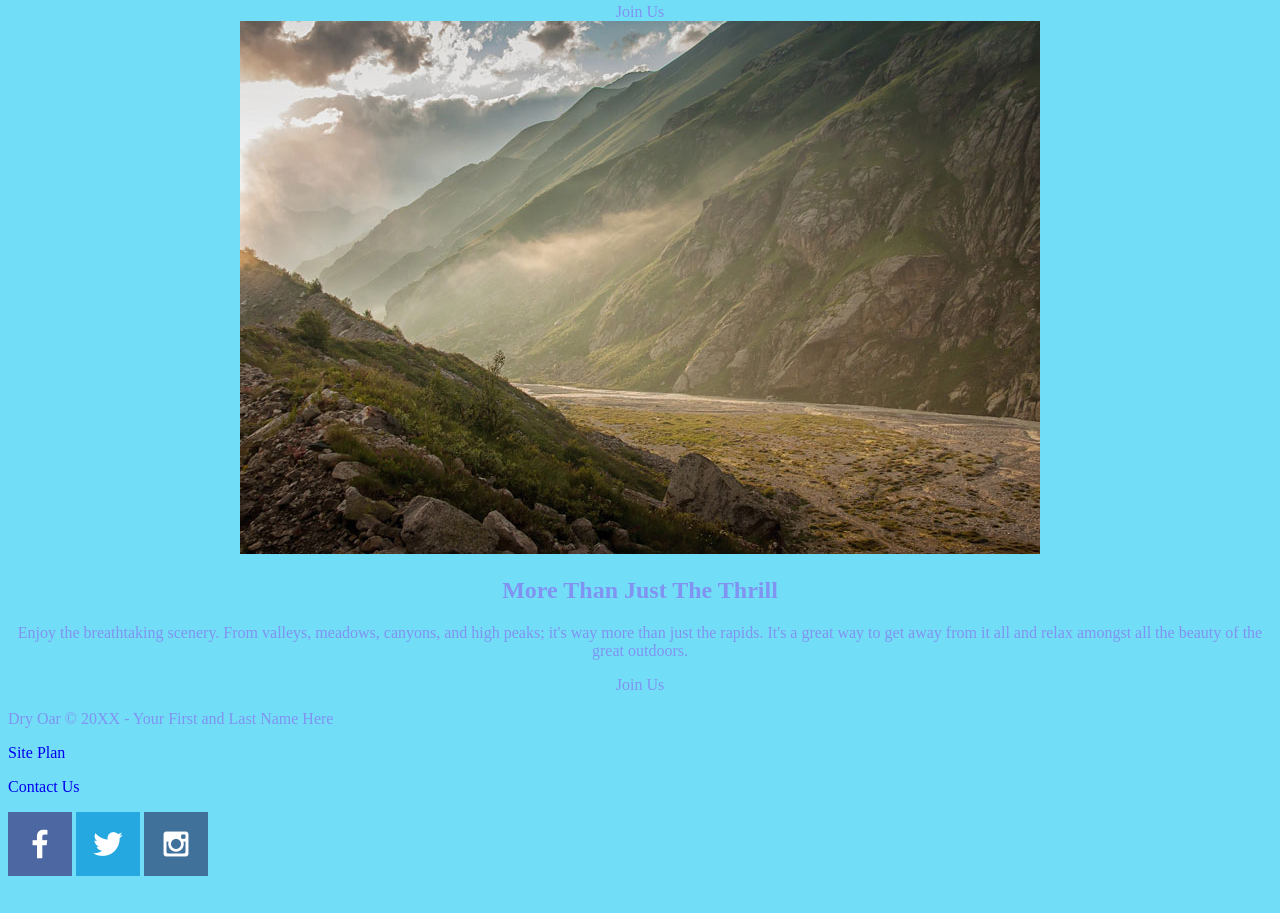
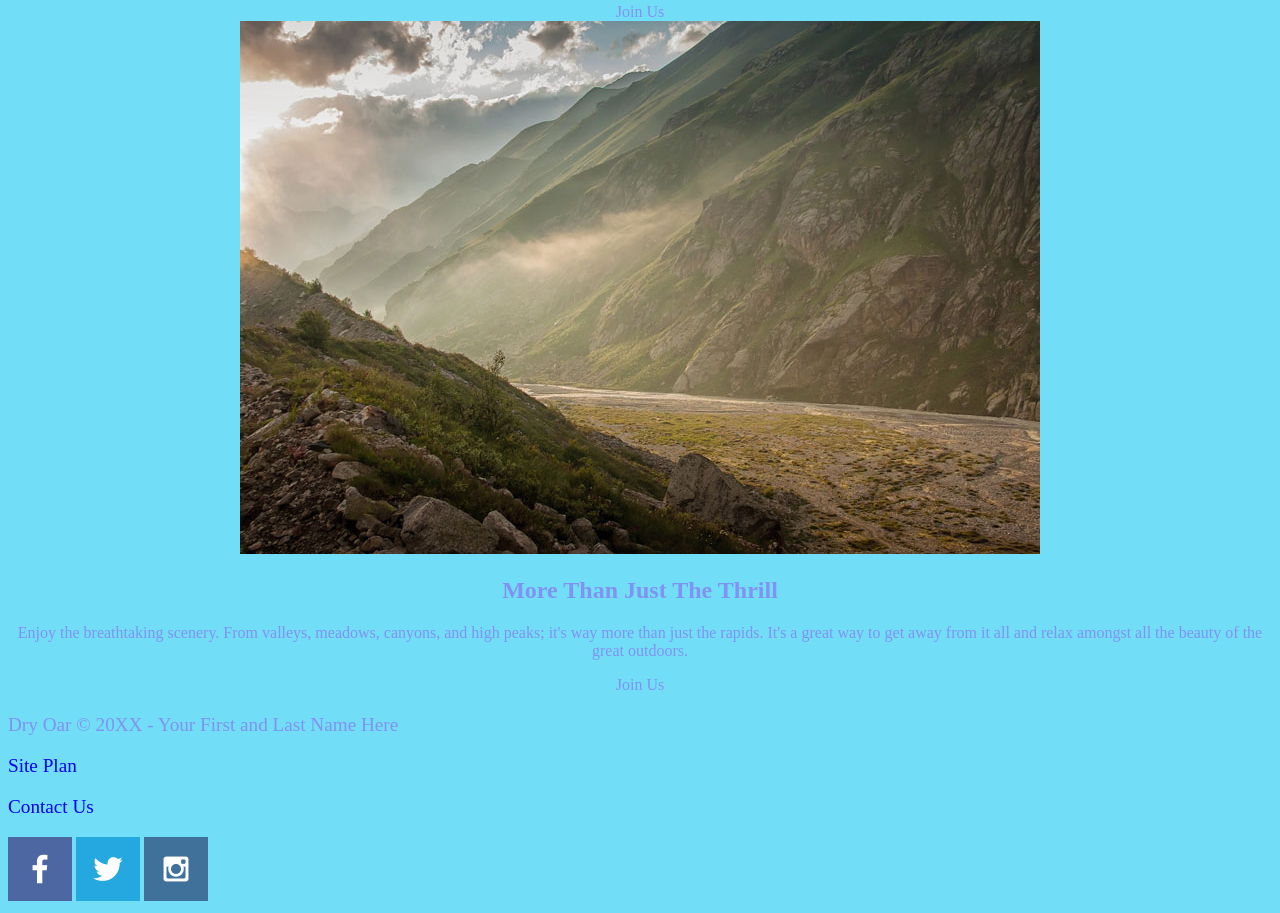
Before and after one commit to ruthmoreau/wdd130, a plain HTML site: page wwr/index.html in a window 1280 px wide. Shown: the part 4152-5065 px from the top of the page. Before the commit the page ends 5040 px from the top, so only its background shows below. Drawn offline with Linux system fonts and the light colour scheme.

Commit message:
footer font size

```diff
--- a/wwr/styles/style.css
+++ b/wwr/styles/style.css
@@ -75,3 +75,6 @@ footer{
 footer a{
     text-decoration: none;
 }
+footer p{
+    font-size: 1.2em;
+}
```
